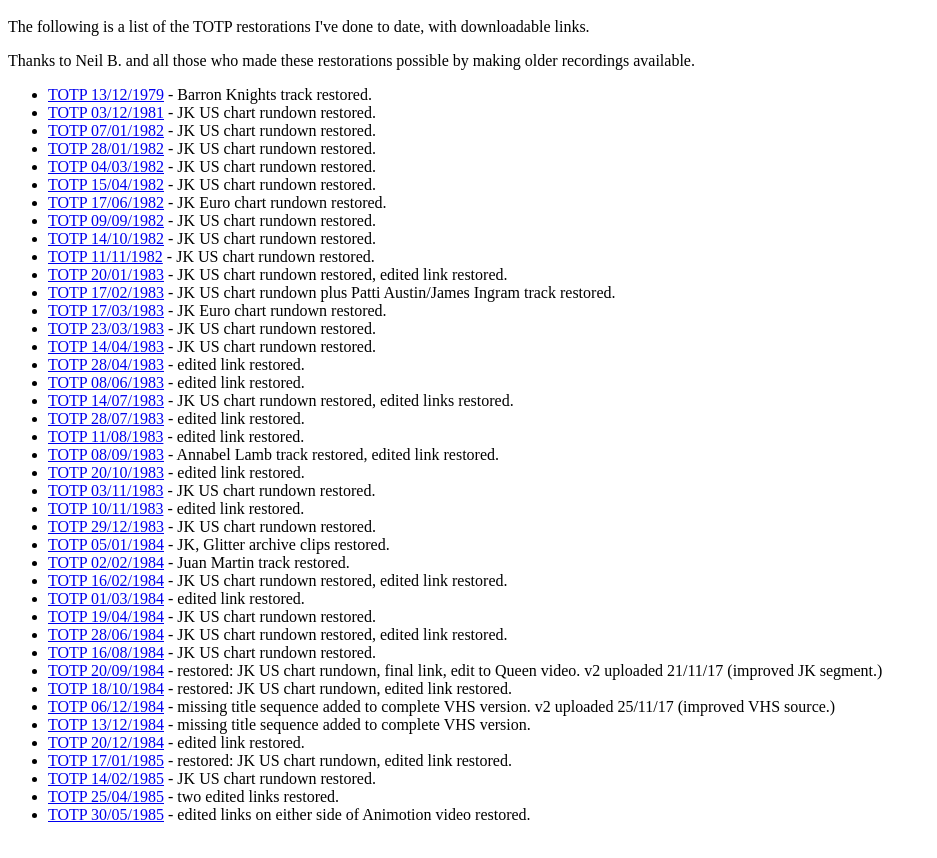
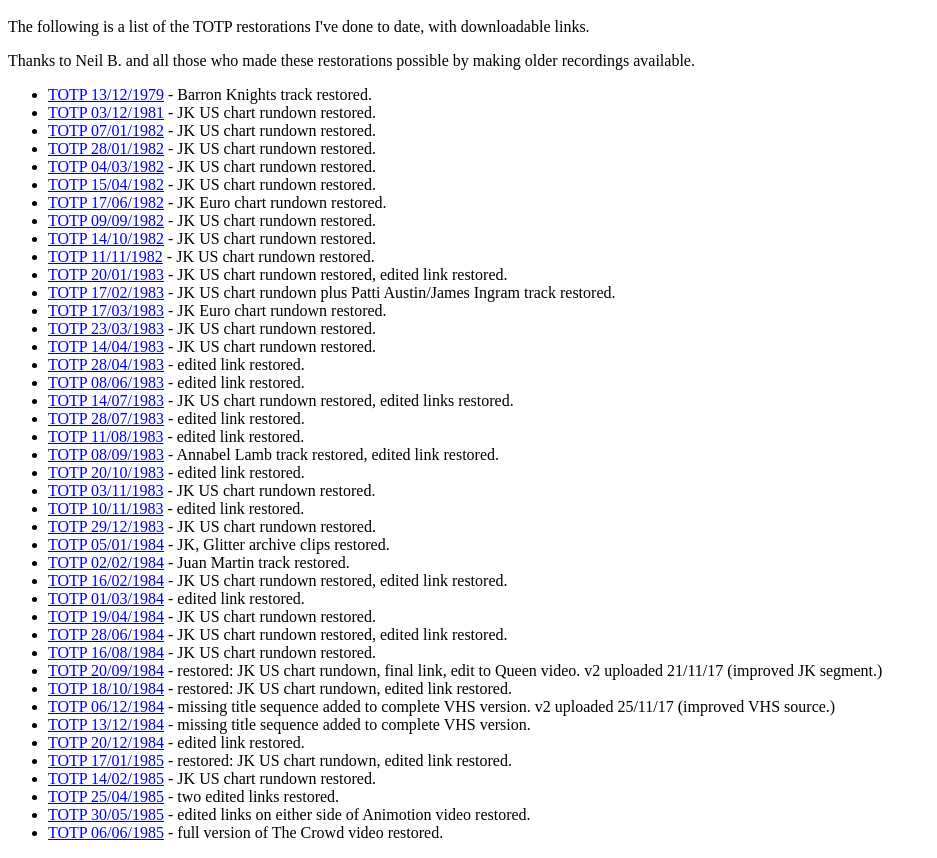
Before and after one commit to drykid/drykid.github.io, a plain HTML site: page index.html in a window 1280 px wide. Shown: the part 48-906 px from the top of the page, without its empty margins (0-937 px from the left). Drawn offline with Linux system fonts and the light colour scheme.

Commit message:
Update index.html

```diff
--- a/index.html
+++ b/index.html
@@ -48,6 +48,7 @@
 <li><a href="https://www.4shared.com/video/IcFNZrrTei/TOTP_1985-02-14__restoration_.html">TOTP 14/02/1985</a> - JK US chart rundown restored.</li>
 <li><a href="https://www.4shared.com/video/AxRykATSca/TOTP_1985-04-25__restoration__.html">TOTP 25/04/1985</a> - two edited links restored.</li>
 <li><a href="https://www.4shared.com/video/cfsy_dOiei/TOTP_1985-05-30__restoration_.html">TOTP 30/05/1985</a> - edited links on either side of Animotion video restored.</li>
+<li><a href="https://www.4shared.com/video/ksZMcVm5ca/TOTP_1985-06-06__restoration_.html">TOTP 06/06/1985</a> - full version of The Crowd video restored.</li>
 </ul>
 </BODY>
 </HTML>
```
